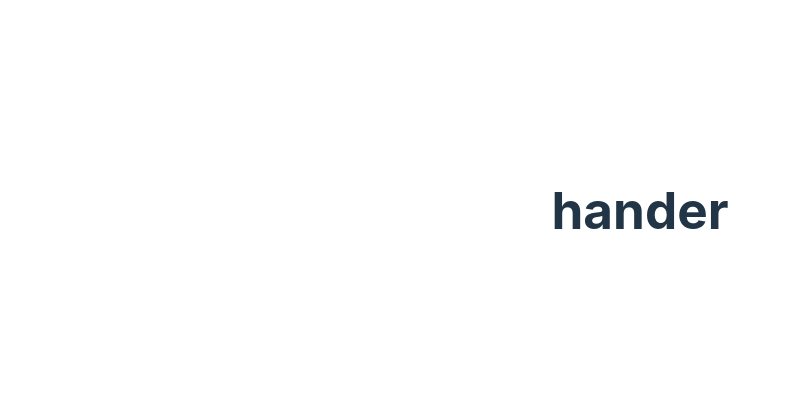
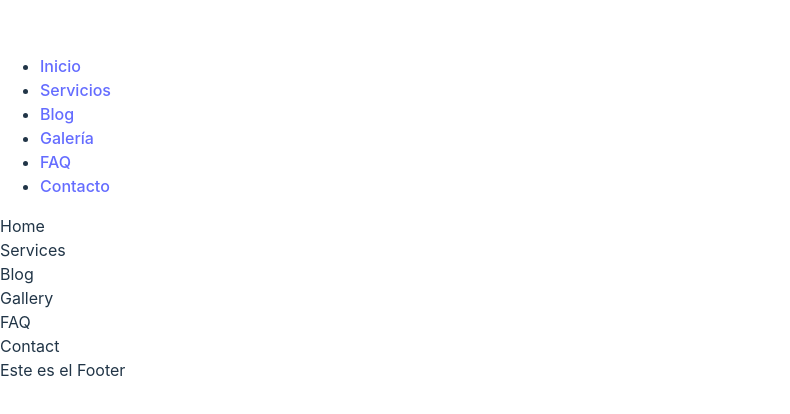
Before and after one commit to steph-d989/residencia_alarcon, a React (Vite) app in the folder client/: page / in a window 1280 px wide. Shown: the part 190-604 px from the top of the page, without its empty margins (0-790 px from the left). Built offline with nearby package versions, Linux system fonts and the light colour scheme.

Commit message:
Estructura de landing e items de navbar

```diff
--- a/client/package.json
+++ b/client/package.json
@@ -12,7 +12,8 @@
   "dependencies": {
     "create-react-component-folder": "^0.3.7",
     "react": "^18.3.1",
-    "react-dom": "^18.3.1"
+    "react-dom": "^18.3.1",
+    "react-router-dom": "^6.27.0"
   },
   "devDependencies": {
     "@eslint/js": "^9.13.0",
--- a/client/src/App.jsx
+++ b/client/src/App.jsx
@@ -1,14 +1,17 @@
-import { useState } from 'react'
-import './App.css'
+import React from 'react';
+import { BrowserRouter as Router } from "react-router-dom";
+import Header from "./components/Header";
+import Main from "./components/Main";
+import Footer from "./components/Footer";
 
-function App() {
-  const [count, setCount] = useState(0)
-
+const App = () => {
   return (
-    <>
-      <h1>hander</h1>
-    </>
+    <Router>
+      <Header />
+      <Main />
+      <Footer />
+    </Router>
   )
 }
 
-export default App
+export default App;
--- a/client/src/components/Footer/Footer.jsx
+++ b/client/src/components/Footer/Footer.jsx
@@ -1,7 +1,7 @@
 import React from "react";
 
 const Footer = () => {
-  return <div>Footer</div>;
+  return <div>Este es el Footer</div>;
 };
 
 export default Footer;
--- a/client/src/components/Header/Header.jsx
+++ b/client/src/components/Header/Header.jsx
@@ -1,7 +1,10 @@
 import React from "react";
+import Nav from "./Nav/Nav";
 
 const Header = () => {
-  return <div>Header</div>;
+  return <div>
+    <Nav />
+  </div>;
 };
 
 export default Header;
--- a/client/src/components/Header/Nav/Nav.jsx
+++ b/client/src/components/Header/Nav/Nav.jsx
@@ -1,7 +1,18 @@
 import React from "react";
 
 const Nav = () => {
-  return <div>Nav</div>;
+  return (
+    <nav className="navbar">
+      <ul className="nav-list">
+        <li className="nav-item"><a href="#inicio" className="nav-link">Inicio</a></li>
+        <li className="nav-item"><a href="#servicios" className="nav-link">Servicios</a></li>
+        <li className="nav-item"><a href="#blog" className="nav-link">Blog</a></li>
+        <li className="nav-item"><a href="#galeria" className="nav-link">Galería</a></li>
+        <li className="nav-item"><a href="#faq" className="nav-link">FAQ</a></li>
+        <li className="nav-item"><a href="#contacto" className="nav-link">Contacto</a></li>
+      </ul>
+    </nav>
+  );
 };
 
 export default Nav;
--- a/client/src/components/Main/Main.jsx
+++ b/client/src/components/Main/Main.jsx
@@ -1,7 +1,20 @@
 import React from "react";
+import Home from "./Home/Home";
+import Services from "./Services/Services";
+import Blog from "./Blog/Blog";
+import Gallery from "./Gallery/Gallery";
+import FAQ from "./FAQ/FAQ";
+import Contact from "./Contact/Contact";
 
 const Main = () => {
-  return <div>Main</div>;
+  return <div>
+    <Home />
+    <Services />
+    <Blog />
+    <Gallery />
+    <FAQ />
+    <Contact />
+  </div>;
 };
 
 export default Main;
```
Also changed, not shown: 1 other file (tests, documents, lock files or other folders).
